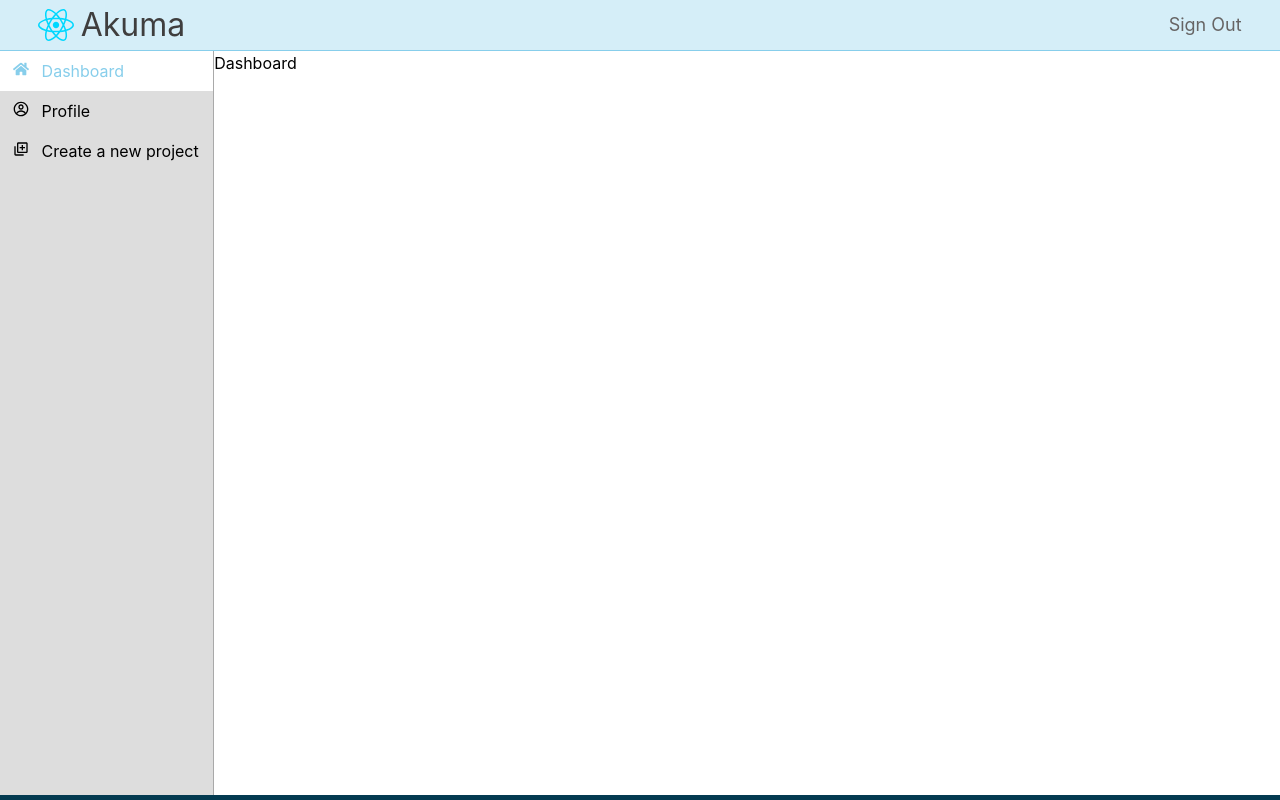
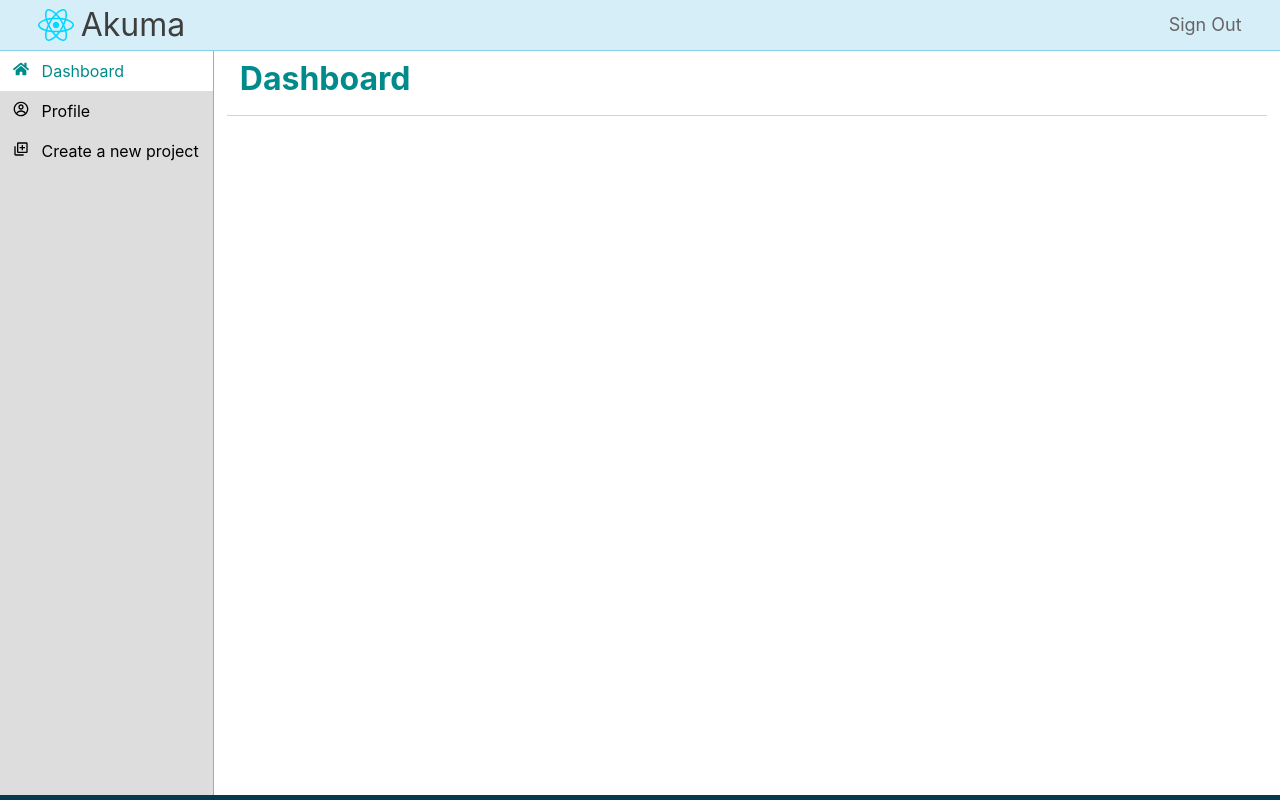
Before and after one commit to AkhilendreSinghRawat/Akuma-Task-Manager, a React (Vite) app in the folder frontend/: page /home in a window 1280 px wide. Built offline with nearby package versions, Linux system fonts and the light colour scheme; no server answers; sample sign-in values are in the browser's storage.

Commit message:
dashboard initialized

```diff
--- a/frontend/src/App.css
+++ b/frontend/src/App.css
@@ -168,7 +168,7 @@ body {
 }
 
 .colorHightlightCardContent {
-  color: skyblue;
+  color: darkcyan;
 }
 
 .colorHightlightCard {
--- a/frontend/src/pages/Home/DashBoard.jsx/index.jsx
+++ b/frontend/src/pages/Home/DashBoard.jsx/index.jsx
@@ -2,7 +2,24 @@ import React from 'react'
 
 const Dashboard = () => {
   return (
-    <div>Dashboard</div>
+    <div style={{ display: 'flex', flexDirection: 'column', width: '100%' }}>
+      <div
+        style={{
+          fontSize: 'xx-large',
+          color: 'darkcyan',
+          margin: '2vh 2vw',
+          fontWeight: 'bold',
+        }}
+      >
+        Dashboard
+      </div>
+      <div
+        style={{
+          borderBottom: 'solid 1px lightgray',
+          margin: '1vh 1vw',
+        }}
+      />
+    </div>
   )
 }
 
```
